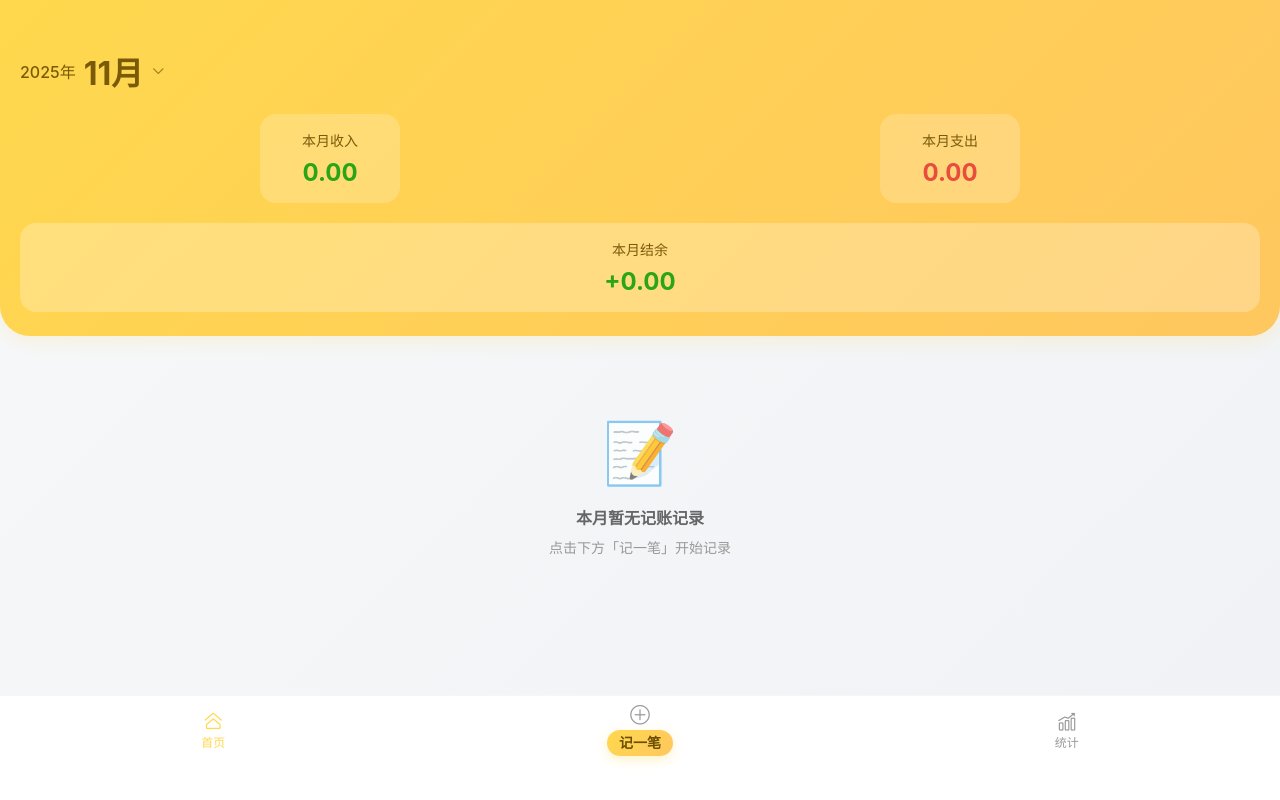
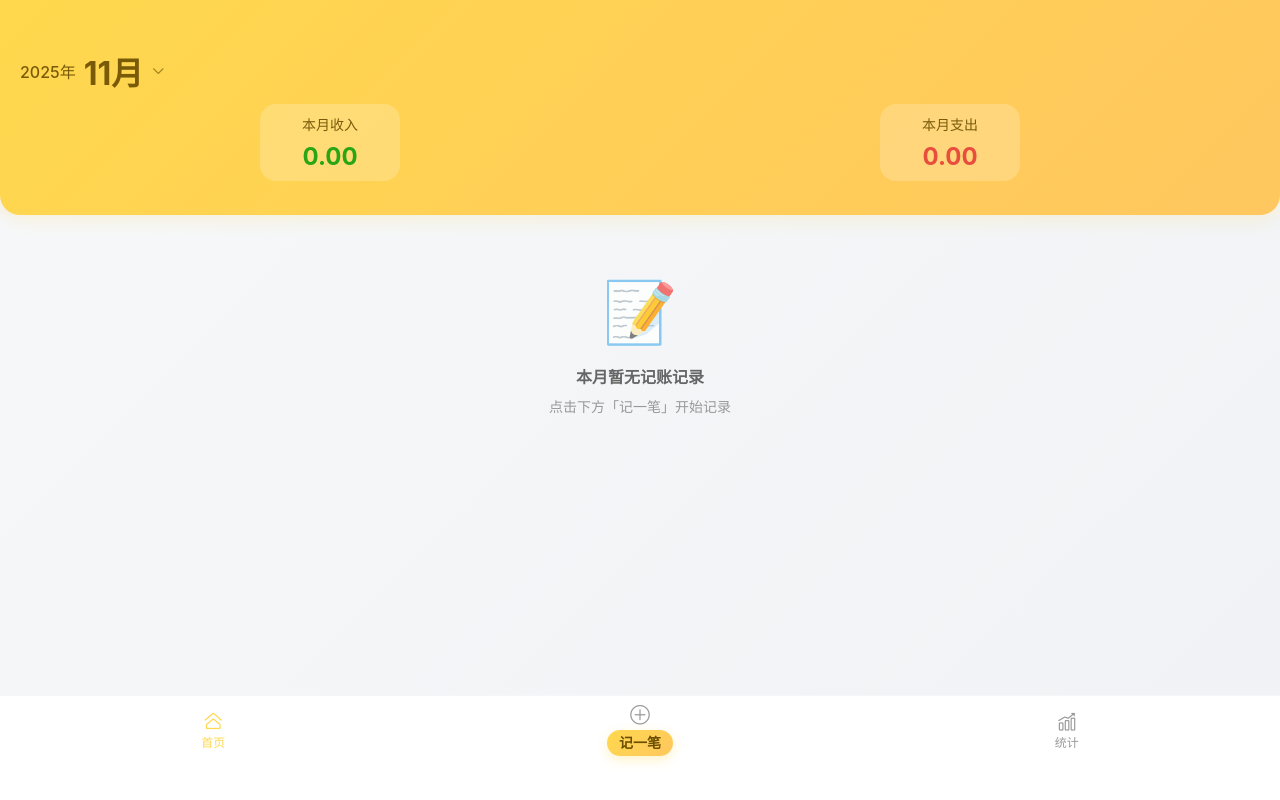
Before and after one commit to lolipop54/ledger, a Vue app: page /#/ in a window 1280 px wide. Built offline with nearby package versions, Linux system fonts and the light colour scheme.

Commit message:
优化Home页面

```diff
--- a/src/App.vue
+++ b/src/App.vue
@@ -20,7 +20,15 @@
 import { ref, provide } from 'vue';
 
 // 创建共享的月份状态
-const nowYM = new Date().toISOString().slice(0,7);
+const nowYM = new Date().toLocaleString('zh-CN', {
+        year: 'numeric',
+        month: '2-digit',
+        day: '2-digit',
+        hour: '2-digit',
+        minute: '2-digit',
+        second: '2-digit',
+        hour12: false
+      }).replace(/\//g, '-').slice(0,7);
 const sharedCurrentYM = ref(nowYM);
 
 // 提供给子组件使用
--- a/src/components/TransactionItem.vue
+++ b/src/components/TransactionItem.vue
@@ -99,7 +99,7 @@
   </van-dialog>
 
   <!-- 日期时间选择器 - 使用新的实现方式 -->
-   <van-popup v-model:show="showDatePicker" round position="bottom" round-radius="24">
+   <van-popup v-model:show="showDatePicker" position="bottom" round-radius="24">
       <van-date-picker
         title="选择日期"
         :columns-type="['year','month','day']"
@@ -108,8 +108,6 @@
         v-model="currentDateTime"
         @confirm="handleDateTimeConfirm"
         @cancel="showDatePicker = false"
-        @click.stop
-        @touchmove.stop
         :confirm-button-text="'确定'"
         :cancel-button-text="'取消'"
         :confirm-button-color="'#FFD84D'"
@@ -212,10 +210,34 @@ const onTypeChange = () => {
 
 // 处理日期时间选择确认
 const handleDateTimeConfirm = (arg) => {
-  const sel = Array.isArray(arg) ? arg : arg?.selectedValues;
-  const [y, m, d] = sel || currentDateTime;
-  editForm.value.date = formatDateTime(new Date(y,m-1,d));
-  showDatePicker.value = false;
+  try {
+    // 安全地处理参数，避免类型错误
+    let selectedValues = [];
+
+    if (Array.isArray(arg)) {
+      selectedValues = arg;
+    } else if (arg && arg.selectedValues && Array.isArray(arg.selectedValues)) {
+      selectedValues = arg.selectedValues;
+    } else {
+      selectedValues = currentDateTime.value || [];
+    }
+
+    if (selectedValues.length >= 3) {
+      const [y, m, d] = selectedValues;
+      // 确保日期有效
+      const date = new Date(y, parseInt(m) - 1, d);
+      if (!isNaN(date.getTime())) {
+        editForm.value.date = formatDateTime(date);
+      }
+    }
+
+    // 同步关闭选择器
+    showDatePicker.value = false;
+  } catch (error) {
+    console.error('日期处理错误:', error);
+    // 即使出错也确保关闭选择器
+    showDatePicker.value = false;
+  }
 };
 
 // 处理更新
--- a/src/views/Home.vue
+++ b/src/views/Home.vue
@@ -1,6 +1,6 @@
 <template>
   <div class="home-page">
-    <div class="hero">
+    <div class="hero" ref="heroRef">
       <div class="ym" @click="showMonth = true">
         <span class="y">{{ currentYM.slice(0,4) }}年</span>
         <span class="m">{{ currentYM.slice(5,7) }}月</span>
@@ -16,12 +16,12 @@
           <div class="value expense">{{ format(monthSummary.expense) }}</div>
         </div>
       </div>
-      <div class="balance">
+      <!-- <div class="balance">
         <div class="label">本月结余</div>
         <div class="value" :class="{ 'positive': monthSummary.income >= monthSummary.expense, 'negative': monthSummary.income < monthSummary.expense }">
           {{ monthSummary.income >= monthSummary.expense ? '+' : '-' }}{{ format(Math.abs(monthSummary.income - monthSummary.expense)) }}
         </div>
-      </div>
+      </div> -->
     </div>
 
     <van-popup v-model:show="showMonth" round position="bottom">
@@ -35,8 +35,8 @@
         @cancel="showMonth = false"
       />
     </van-popup>
-
-    <div class="content">
+    <div class="blank" :style="{ height: contentMarginTop, background: '#f5f5f5' }"></div>
+    <div class="content" >
       <div v-if="monthGroups.length === 0" class="empty-state">
       <div class="empty-icon">📝</div>
       <div class="empty-text">本月暂无记账记录</div>
@@ -52,7 +52,7 @@
             </div>
           </div>
           <div class="records-container">
-            <transaction-item
+            <TransactionItem
               v-for="r in g.list"
               :key="r.id"
               :record="r"
@@ -67,20 +67,44 @@
 </template>
 
 <script setup>
-import { Dialog, showSuccessToast } from 'vant';
+import { showSuccessToast } from 'vant';
 import TransactionItem from '../components/TransactionItem.vue';
 import { useLedger, formatAmount } from '../composables/useLedger';
-import { ref, computed, inject, onMounted } from 'vue';
+import { ref, computed, inject, onMounted, onUnmounted, nextTick, watch } from 'vue';
 
 const { monthSummaryOf, groupsByDateOf, removeRecord, updateRecord, initData } = useLedger();
+
+// 创建ref引用和响应式数据
+const heroRef = ref(null);
+const contentMarginTop = ref('0px');
+
+// 获取hero高度并设置content的margin-top
+function updateContentMarginTop() {
+  nextTick(() => {
+    if (heroRef.value) {
+      const heroHeight = heroRef.value.offsetHeight;
+      contentMarginTop.value = `${heroHeight}px`;
+    }
+  });
+}
 
 // 组件挂载时初始化数据
 onMounted(async () => {
   try {
     await initData();
+    // 数据加载完成后更新margin-top
+    updateContentMarginTop();
   } catch (error) {
     console.error('初始化数据失败:', error);
   }
+
+  // 监听窗口大小变化
+  window.addEventListener('resize', updateContentMarginTop);
+});
+
+// 组件卸载时移除事件监听器
+onUnmounted(() => {
+  window.removeEventListener('resize', updateContentMarginTop);
 });
 
 // 注入共享的月份状态
@@ -100,7 +124,10 @@ const currentYM = computed({
 });
 const monthSummary = computed(() => monthSummaryOf(currentYM.value));
 const monthGroups = computed(() => groupsByDateOf(currentYM.value));
-
+// 监听currentYM变化，因为可能会导致hero高度变化
+watch(currentYM, () => {
+  updateContentMarginTop();
+});
 const showMonth = ref(false);
 const minMonth = new Date(new Date().getFullYear() - 3, 0, 1);
 const maxMonth = new Date(new Date().getFullYear() + 1, 11, 1);
@@ -126,6 +153,8 @@ const onRemove = (id) => {
 const onUpdate = (id, updates) => {
   updateRecord(id, updates);
   showSuccessToast('已更新');
+  // 更新后可能需要调整高度
+  updateContentMarginTop();
 };
 </script>
 
@@ -134,6 +163,7 @@ const onUpdate = (id, updates) => {
   min-height: 100vh;
   background: linear-gradient(135deg, #f7f8fa 0%, #f0f2f5 100%);
 }
+/* 渐变0deg指向x轴，逆时针变化 */
 
 /* Hero区域美化 */
 .hero {
@@ -142,23 +172,24 @@ const onUpdate = (id, updates) => {
   padding-bottom: 24px;
   padding-left: 20px;
   padding-right: 20px;
-  color: #6b4e00;
-  border-radius: 0 0 30px 30px;
+  color: #6b4e00;   /* 字体颜色*/
+  border-radius: 0 0 20px 20px;
   box-shadow: 0 4px 20px rgba(255, 216, 77, 0.2);
   margin-bottom: 20px;
+  position:fixed;
+  top: 0;
+  left: 0;
+  right: 0;
+  z-index: 1000;
 }
 
 .ym {
   font-size: 16px;
-  opacity: 0.9;
+  opacity: 0.9; /** 字体透明度 90%*/
   display: flex;
-  align-items: center;
-  cursor: pointer;
-  transition: all 0.3s ease;
-}
-
-.ym:hover {
-  opacity: 1;
+  align-items: center;  /* 垂直居中对齐 即水平方向成一条直线*/
+  cursor: pointer; /** 鼠标悬停时显示为手型 */
+  transition: all 0.3s ease; /** 所有属性变化0.3秒内完成 */
 }
 
 .ym .y {
@@ -178,6 +209,7 @@ const onUpdate = (id, updates) => {
 }
 
 .ym:hover .arrow-icon {
+  opacity: 1.0;
   transform: translateY(2px);
 }
 
@@ -185,15 +217,15 @@ const onUpdate = (id, updates) => {
 .totals {
   display: flex;
   justify-content: space-around;
-  margin-top: 20px;
-  margin-bottom: 20px;
+  margin-top: 10px;
+  margin-bottom: 10px;
 }
 
 .item {
   display: flex;
   flex-direction: column;
   align-items: center;
-  padding: 16px 20px;
+  padding: 10px 20px;
   background: rgba(255, 255, 255, 0.2);
   border-radius: 16px;
   min-width: 140px;
@@ -223,7 +255,7 @@ const onUpdate = (id, updates) => {
 .balance {
   background: rgba(255, 255, 255, 0.25);
   border-radius: 16px;
-  padding: 16px 20px;
+  padding: 10px 20px;
   text-align: center;
   margin-top: 10px;
 }
@@ -255,7 +287,7 @@ const onUpdate = (id, updates) => {
 
 .group {
   margin-top: 24px;
-  animation: fadeIn 0.5s ease;
+  animation: fadeIn 1s ease;
 }
 
 @keyframes fadeIn {
@@ -309,7 +341,7 @@ const onUpdate = (id, updates) => {
   background: rgba(255, 255, 255, 0.95);
   border-radius: 0 0 12px 12px;
   overflow: hidden;
-  box-shadow: 0 2px 10px rgba(0, 0, 0, 0.05);
+  box-shadow: -5px 5px 10px rgba(0, 0, 0, 0.05);
 }
 
 
```
Also changed, not shown: 6 other files (tests, documents, lock files or other folders).
